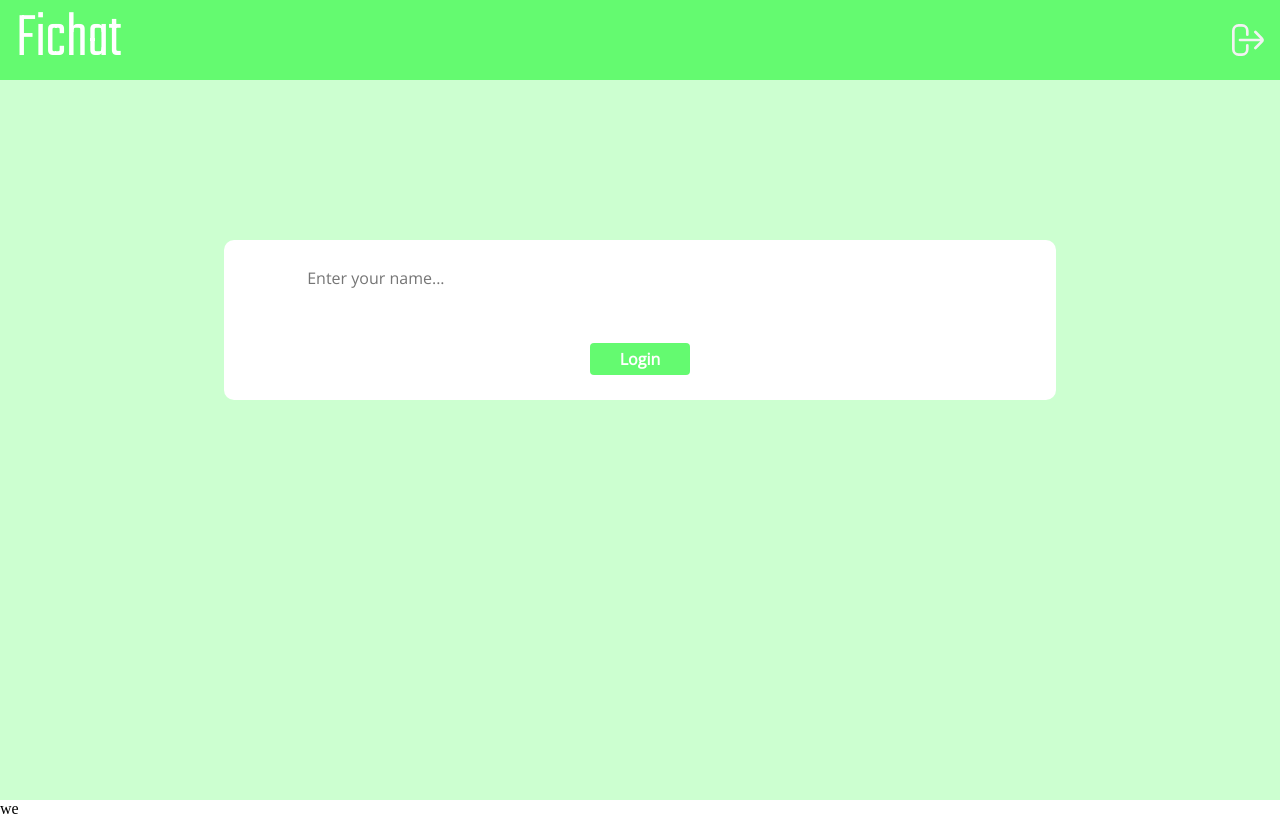
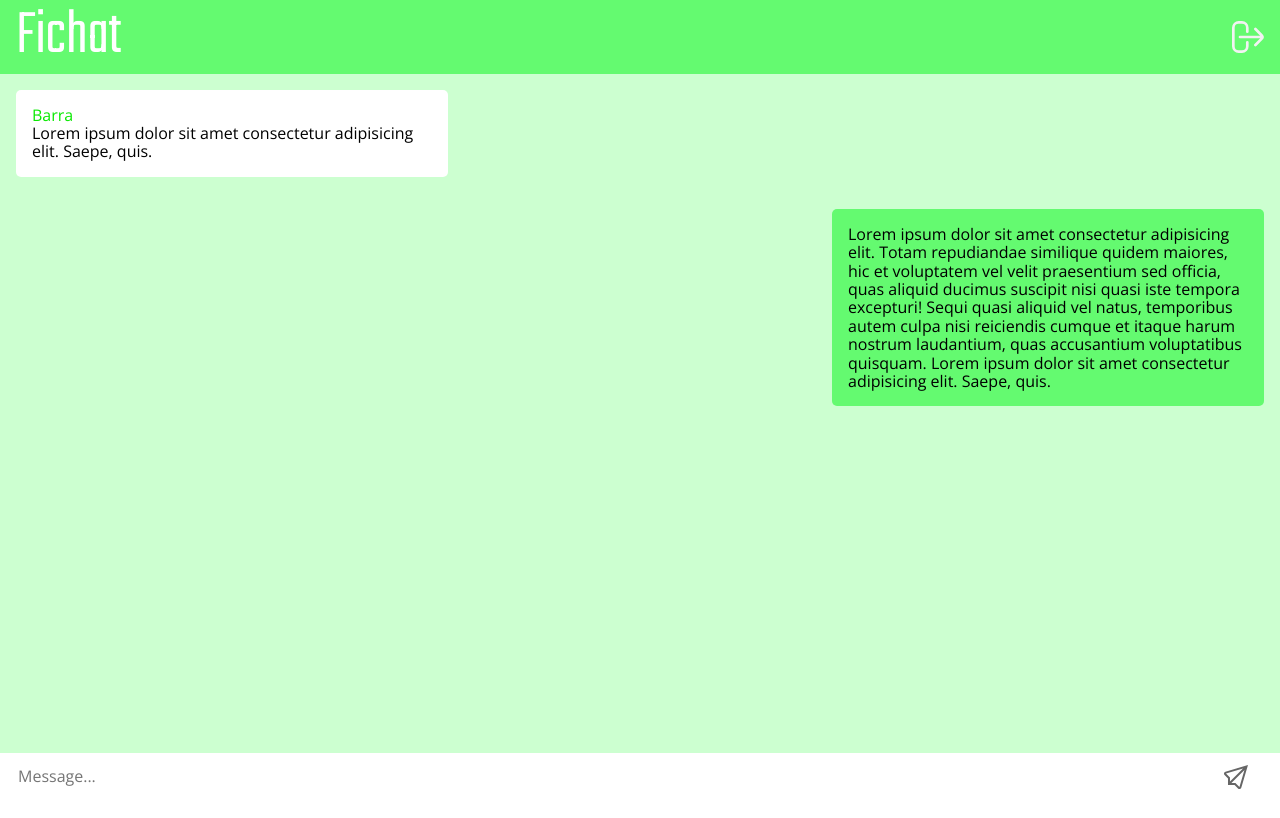
Before and after one commit to AlexandrBartkiv/fichat, a Vue app: page / in a window 1280 px wide. Built offline with nearby package versions, Linux system fonts and the light colour scheme.

Commit message:
chat page almoust compleate

```diff
--- a/src/App.vue
+++ b/src/App.vue
@@ -1,28 +1,49 @@
 <template>
 <div>
-  <div class="pg_Login">
+  <!-- <Filogin></Filogin> -->
+  <div class="pg_Chat">
     <Fiheader></Fiheader>
-    <div class="form_Login">
-      <form action="">
-        <input class="name_Login" type="text" name="" id="" placeholder="Enter your name...">
-        <input class="btn_Login" type="submit" value="Login">
-      </form>
+    <div class="cht_Container">
+      <div class="msgs">
+        <div class="msg_Container1">
+          <div class="msg1">
+          <div class="name">Barra</div>
+          <div class="txt">Lorem ipsum dolor sit amet consectetur adipisicing elit. Saepe, quis.</div>
+        </div>
+        </div>
+        <div class="msg_Container2">
+           <div class="msg2">
+          <!-- <div class="name">Barra</div> -->
+          <div class="txt"> Lorem ipsum dolor sit amet consectetur adipisicing elit. Totam repudiandae similique quidem maiores, hic et voluptatem vel velit praesentium sed officia, quas aliquid ducimus suscipit nisi quasi iste tempora excepturi! Sequi quasi aliquid vel natus, temporibus autem culpa nisi reiciendis cumque et itaque harum nostrum laudantium, quas accusantium voluptatibus quisquam. Lorem ipsum dolor sit amet consectetur adipisicing elit. Saepe, quis.</div>
+          </div>
+        </div>
+      </div>
+      <div class="msg_Input">
+        <form action="">
+          <input class="msg_Text" type="text" placeholder="Message...">
+          <label>
+            <img src="./assets/paper-plane.svg" alt="" srcset="">
+            <input class="msg_Send" type="submit" value="">
+          </label>
+
+        </form>
+      </div>
     </div>
   </div>
-
-  <div class="pg_Chat">we</div>
   </div>
 
 </template>
 
 <script>
 // import db from './db'
-import fiheader from "./components/fi-header.vue"
-
+import {reactive,ref,onMounted} from 'vue';
+// import filogin from './components/fi-login.vue'
+import fiheader from './components/fi-header.vue';
 export default {
    name: "App",
   components: {
-    Fiheader: fiheader
+    Fiheader: fiheader,
+    // Filogin: filogin
   },
 
   setup() {
--- a/src/components/fi-header.vue
+++ b/src/components/fi-header.vue
@@ -1,4 +1,3 @@
-
 <template>
     <header>
       <div class="name">Fichat</div>
@@ -6,11 +5,13 @@
     </header>
 </template>
 <script>
+export default {
 
-export default {
     setup() {
 
     },
 }
 </script>
-st
+<style>
+
+</style>
--- /dev/null
+++ b/src/components/fi-login.vue
@@ -0,0 +1,26 @@
+<template>
+    <div class="pg_Login">
+        <Fiheader></Fiheader>
+        <div class="form_Login">
+        <form action="">
+            <input class="name_Login" type="text" name="" id="" placeholder="Enter your name...">
+            <input class="btn_Login" type="submit" value="Login">
+        </form>
+        </div>
+  </div>
+</template>
+<script>
+import fiheader from './fi-header.vue';
+ export default {
+     components: {
+    Fiheader: fiheader
+  },
+
+    setup() {
+
+    },
+}
+</script>
+<style>
+
+</style>
--- a/styles/styles.scss
+++ b/styles/styles.scss
@@ -1,16 +1,11 @@
 $primary: rgb(100, 250, 112);
+$secondary: rgb(255, 255, 255);
+$names:rgb(11, 233, 3);
 $back: rgb(204, 255, 208);
-$secondary: rgb(255, 255, 255);
 $alert: rgb(216, 54, 54);
 $font:'Open Sans', sans-serif;
 @import url('https://fonts.googleapis.com/css2?family=Open+Sans:wght@300&family=Teko:wght@300&display=swap');
-.pg_Login{
-    display: flex;
-    flex-direction: column;
-    align-items: center;
-    height: 100vh;
-    background-color: $back;
-    > header{
+ header{
     display: flex;
     justify-content: space-between;
     align-items: center;
@@ -33,6 +28,12 @@ $font:'Open Sans', sans-serif;
         padding-right: 1rem;
     }
 }
+.pg_Login{
+    display: flex;
+    flex-direction: column;
+    align-items: center;
+    height: 100vh;
+    background-color: $back;
     > .form_Login{
         display: flex;
         flex-direction: column;
@@ -83,3 +84,87 @@ $font:'Open Sans', sans-serif;
         }
     }
 }
+.pg_Chat{
+    display: flex;
+    flex-direction: column;
+    align-items: center;
+    height: 100vh;
+    background-color: $back;
+    >.cht_Container{
+        display: flex;
+        flex-direction: column;
+        height: 100%;
+        width: 100%;
+        font-family: $font;
+        >.msgs{
+            display: flex;
+            flex-direction: column;
+            height: 100%;
+            width: 100%;
+            >.msg_Container1{
+                >.msg1{
+                    background-color: $secondary;
+                    height: max-content;
+                    border-radius: 5px;
+                    margin: 1rem;
+                    padding: 1rem;
+                    max-width: 400px;
+                    >.name{
+                        color:$names;
+                        width: min-content;
+                    }
+                    >.txt{
+                        width:100&;
+                    }
+                }
+            }
+            >.msg_Container2{
+                display: flex;
+                justify-content: end;
+                >.msg2{
+                    background-color:$primary;
+                    height: max-content;
+                    border-radius: 5px;
+                    margin: 1rem;
+                    padding: 1rem;
+                    max-width: 400px;
+                    >.name{
+                        color:$names;
+                        width: min-content;
+                    }
+                    >.txt{
+                        width:100&;
+                    }
+                }
+            }
+
+        }
+        >.msg_Input{
+            height: 50px;
+            background-color: $secondary;
+            > form{
+                display: flex;
+                align-items: center;
+                height: 100%;
+                justify-content: space-between;
+                padding: 0 1rem 0 1rem;
+                >.msg_Text{
+                    border: none;
+                    outline: none;
+                }
+                >label{
+                    display: flex;
+                    align-items: center;
+                }
+                .msg_Send{
+                    visibility: hidden;
+                }
+                img{
+                    height:1.5rem;
+                    filter: invert(40%);
+
+                }
+            }
+        }
+    }
+}
--- a/styles/styles/styles.css
+++ b/styles/styles/styles.css
@@ -1,20 +1,5 @@
 @import url("https://fonts.googleapis.com/css2?family=Open+Sans:wght@300&family=Teko:wght@300&display=swap");
-.pg_Login {
-  display: -webkit-box;
-  display: -ms-flexbox;
-  display: flex;
-  -webkit-box-orient: vertical;
-  -webkit-box-direction: normal;
-      -ms-flex-direction: column;
-          flex-direction: column;
-  -webkit-box-align: center;
-      -ms-flex-align: center;
-          align-items: center;
-  height: 100vh;
-  background-color: #ccffd0;
-}
-
-.pg_Login > header {
+header {
   display: -webkit-box;
   display: -ms-flexbox;
   display: flex;
@@ -29,7 +14,7 @@
   background-color: #64fa70;
 }
 
-.pg_Login > header > .name {
+header > .name {
   display: -webkit-box;
   display: -ms-flexbox;
   display: flex;
@@ -48,11 +33,26 @@
   color: white;
 }
 
-.pg_Login > header > img {
+header > img {
   -webkit-filter: invert(95%);
           filter: invert(95%);
   height: 2rem;
   padding-right: 1rem;
+}
+
+.pg_Login {
+  display: -webkit-box;
+  display: -ms-flexbox;
+  display: flex;
+  -webkit-box-orient: vertical;
+  -webkit-box-direction: normal;
+      -ms-flex-direction: column;
+          flex-direction: column;
+  -webkit-box-align: center;
+      -ms-flex-align: center;
+          align-items: center;
+  height: 100vh;
+  background-color: #ccffd0;
 }
 
 .pg_Login > .form_Login {
@@ -124,4 +124,140 @@
   -webkit-transition: 0.2s;
   transition: 0.2s;
 }
+
+.pg_Chat {
+  display: -webkit-box;
+  display: -ms-flexbox;
+  display: flex;
+  -webkit-box-orient: vertical;
+  -webkit-box-direction: normal;
+      -ms-flex-direction: column;
+          flex-direction: column;
+  -webkit-box-align: center;
+      -ms-flex-align: center;
+          align-items: center;
+  height: 100vh;
+  background-color: #ccffd0;
+}
+
+.pg_Chat > .cht_Container {
+  display: -webkit-box;
+  display: -ms-flexbox;
+  display: flex;
+  -webkit-box-orient: vertical;
+  -webkit-box-direction: normal;
+      -ms-flex-direction: column;
+          flex-direction: column;
+  height: 100%;
+  width: 100%;
+  font-family: "Open Sans", sans-serif;
+}
+
+.pg_Chat > .cht_Container > .msgs {
+  display: -webkit-box;
+  display: -ms-flexbox;
+  display: flex;
+  -webkit-box-orient: vertical;
+  -webkit-box-direction: normal;
+      -ms-flex-direction: column;
+          flex-direction: column;
+  height: 100%;
+  width: 100%;
+}
+
+.pg_Chat > .cht_Container > .msgs > .msg_Container1 > .msg1 {
+  background-color: white;
+  height: -webkit-max-content;
+  height: -moz-max-content;
+  height: max-content;
+  border-radius: 5px;
+  margin: 1rem;
+  padding: 1rem;
+  max-width: 400px;
+}
+
+.pg_Chat > .cht_Container > .msgs > .msg_Container1 > .msg1 > .name {
+  color: #0be903;
+  width: -webkit-min-content;
+  width: -moz-min-content;
+  width: min-content;
+}
+
+.pg_Chat > .cht_Container > .msgs > .msg_Container1 > .msg1 > .txt {
+  width: 100 .pg_Chat > .cht_Container > .msgs > .msg_Container1 > .msg1 > .txt;
+}
+
+.pg_Chat > .cht_Container > .msgs > .msg_Container2 {
+  display: -webkit-box;
+  display: -ms-flexbox;
+  display: flex;
+  -webkit-box-pack: end;
+      -ms-flex-pack: end;
+          justify-content: end;
+}
+
+.pg_Chat > .cht_Container > .msgs > .msg_Container2 > .msg2 {
+  background-color: #64fa70;
+  height: -webkit-max-content;
+  height: -moz-max-content;
+  height: max-content;
+  border-radius: 5px;
+  margin: 1rem;
+  padding: 1rem;
+  max-width: 400px;
+}
+
+.pg_Chat > .cht_Container > .msgs > .msg_Container2 > .msg2 > .name {
+  color: #0be903;
+  width: -webkit-min-content;
+  width: -moz-min-content;
+  width: min-content;
+}
+
+.pg_Chat > .cht_Container > .msgs > .msg_Container2 > .msg2 > .txt {
+  width: 100 .pg_Chat > .cht_Container > .msgs > .msg_Container2 > .msg2 > .txt;
+}
+
+.pg_Chat > .cht_Container > .msg_Input {
+  height: 50px;
+  background-color: white;
+}
+
+.pg_Chat > .cht_Container > .msg_Input > form {
+  display: -webkit-box;
+  display: -ms-flexbox;
+  display: flex;
+  -webkit-box-align: center;
+      -ms-flex-align: center;
+          align-items: center;
+  height: 100%;
+  -webkit-box-pack: justify;
+      -ms-flex-pack: justify;
+          justify-content: space-between;
+  padding: 0 1rem 0 1rem;
+}
+
+.pg_Chat > .cht_Container > .msg_Input > form > .msg_Text {
+  border: none;
+  outline: none;
+}
+
+.pg_Chat > .cht_Container > .msg_Input > form > label {
+  display: -webkit-box;
+  display: -ms-flexbox;
+  display: flex;
+  -webkit-box-align: center;
+      -ms-flex-align: center;
+          align-items: center;
+}
+
+.pg_Chat > .cht_Container > .msg_Input > form .msg_Send {
+  visibility: hidden;
+}
+
+.pg_Chat > .cht_Container > .msg_Input > form img {
+  height: 1.5rem;
+  -webkit-filter: invert(40%);
+          filter: invert(40%);
+}
 /*# sourceMappingURL=styles.css.map */
```
Also changed, not shown: src/assets/paper-plane.svg (added), 1 other file (tests, documents, lock files or other folders). Lines whose indentation alone changed are shown as unchanged.
